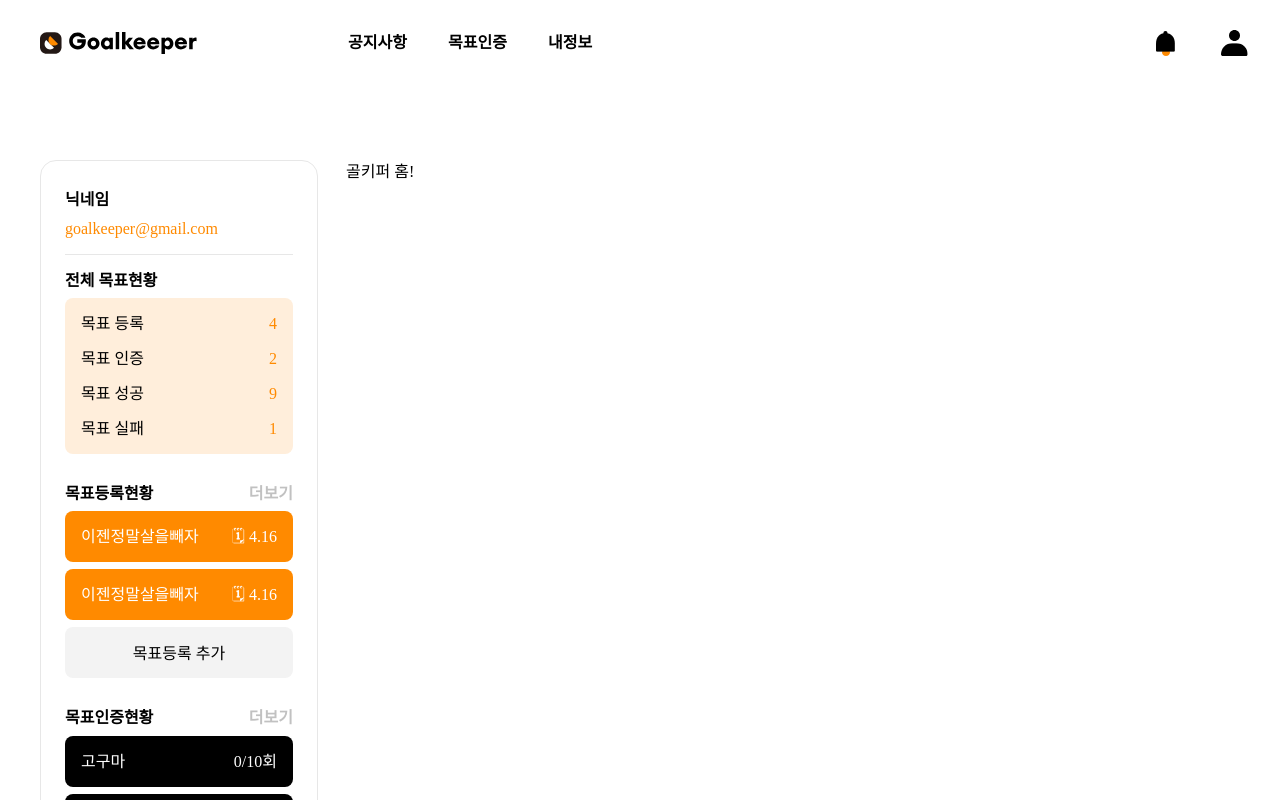
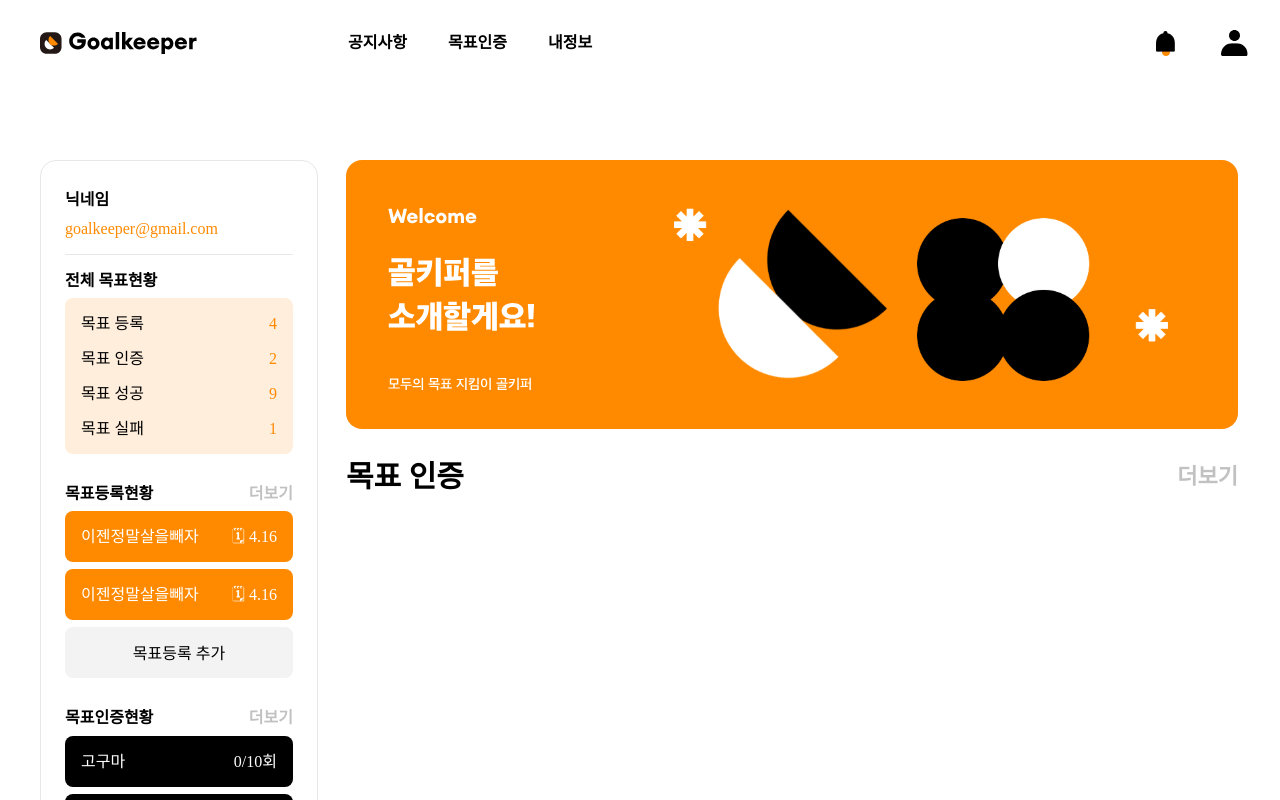
Before and after one commit to GoalKeeperV2-0/GoalKeeperV2-frontend, a React (Create React App) app: page / in a window 1280 px wide. Shown: the top 800 px of the page. Built offline with nearby package versions, Linux system fonts and the light colour scheme; no server answers; a web font is replaced by a local one.

Commit message:
refactor : 홈 init

```diff
--- a/src/app.components/BaseLayout.tsx
+++ b/src/app.components/BaseLayout.tsx
@@ -19,7 +19,7 @@ export default function BaseTemplate({ isAdmin, children }: TemplateProps) {
 
 			<main className="flex mt-[3.3rem] pc:mt-[7.4rem]">
 				{!ASIDE_NOT_INCLUDE.includes(window.location.pathname) && <Aside />}
-				{children}
+				<div>{children}</div>
 			</main>
 			<ModalSection />
 		</div>
--- a/src/pages/Home.tsx
+++ b/src/pages/Home.tsx
@@ -1,10 +1,19 @@
 import BaseLayout from 'app.components/BaseLayout';
 import React, { useEffect } from 'react';
+import { ReactComponent as HomeBanner1 } from 'app.modules/assets/banners/home1.svg';
 
 function Home() {
 	return (
 		<BaseLayout>
-			<div>골키퍼 홈!</div>
+			<section className="">
+				<HomeBanner1 />
+			</section>
+			<section className="mt-[3rem] space-y-[3rem]">
+				<div className="flex  justify-between items-center">
+					<h3>목표 인증</h3>
+					<span className="pc:text-body6-pc text-primaryBlack-200">더보기</span>
+				</div>
+			</section>
 		</BaseLayout>
 	);
 }
```
Also changed, not shown: src/app.modules/assets/banners/home1.svg (added).
